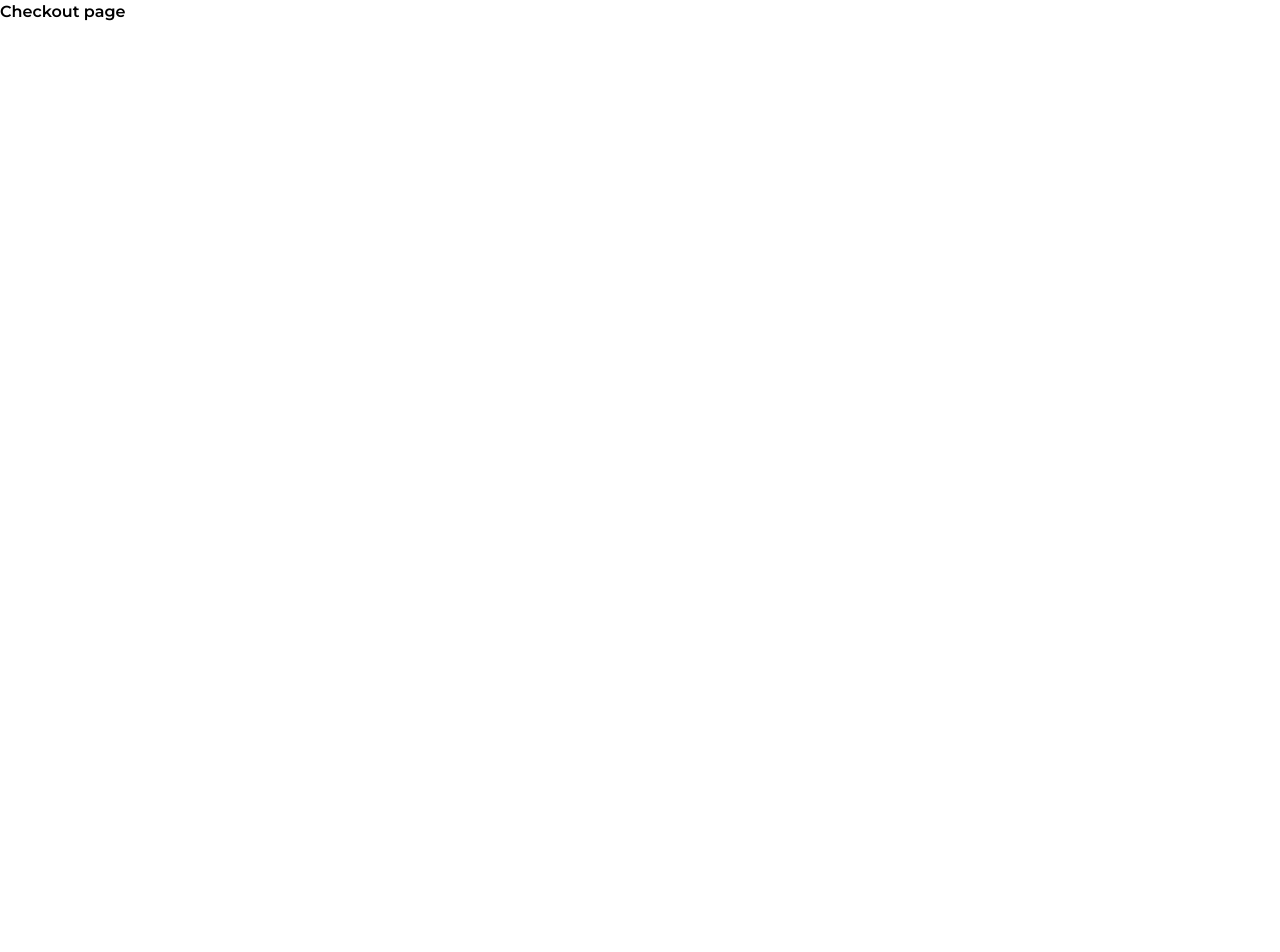
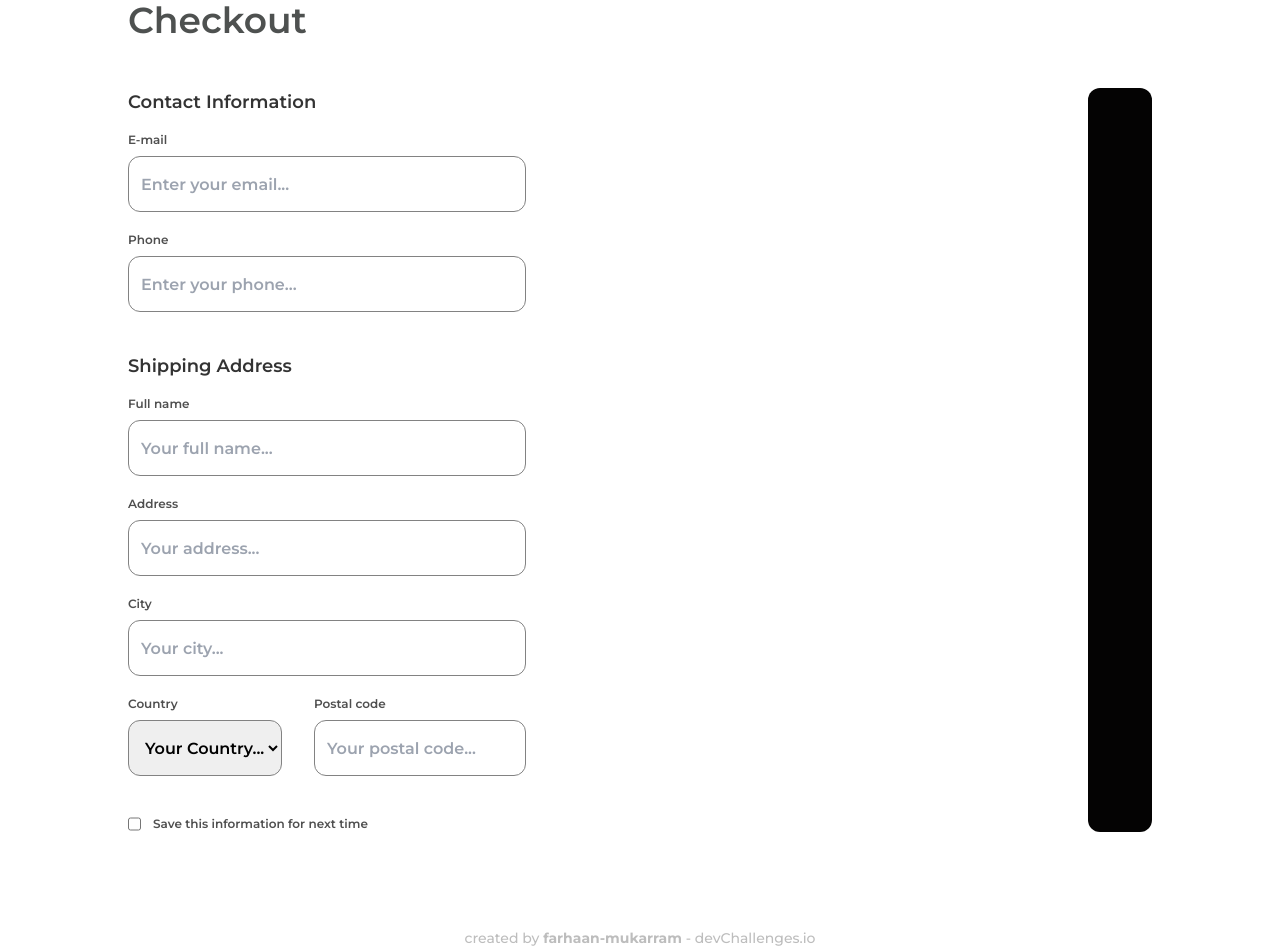
Before and after one commit to farhaan-mukarram/dev-challenges-checkout-page, a React (Vite) app: page / in a window 1280 px wide. Shown: the top 952 px of the page. Before the commit the page ends 800 px from the top, so only its background shows below. Built offline with nearby package versions, Linux system fonts and the light colour scheme.

Commit message:
feat: implement basic layout; add basic version of checkout form

```diff
--- a/src/App.tsx
+++ b/src/App.tsx
@@ -1,5 +1,14 @@
+import Container from "./components/Container";
+import Main from "./components/Main";
+import Footer from "./components/Footer";
+
 const App = () => {
-  return <div>Checkout page</div>;
+  return (
+    <Container>
+      <Main />
+      <Footer />
+    </Container>
+  );
 };
 
 export default App;
--- /dev/null
+++ b/src/components/Container/index.tsx
@@ -0,0 +1,7 @@
+import { type FunctionComponent, type PropsWithChildren } from "react";
+
+const Container: FunctionComponent<PropsWithChildren> = ({ children }) => {
+  return <div className="flex flex-col max-w-5xl mx-auto">{children}</div>;
+};
+
+export default Container;
--- /dev/null
+++ b/src/components/Footer/index.tsx
@@ -0,0 +1,30 @@
+const Footer = () => {
+  return (
+    <footer className="mt-24 mb-6 text-sm font-montserrat">
+      <p className="font-medium text-center text-[#BDBDBD]">
+        created by{" "}
+        <span className="font-bold">
+          <a
+            href="https://github.com/farhaan-mukarram/"
+            target="_blank"
+            rel="noopener noreferrer"
+            className="hover:underline"
+          >
+            farhaan-mukarram
+          </a>
+        </span>
+        {" - "}
+        <a
+          href="https://devchallenges.io/"
+          target="_blank"
+          rel="noopener noreferrer"
+          className="hover:underline"
+        >
+          devChallenges.io
+        </a>
+      </p>
+    </footer>
+  );
+};
+
+export default Footer;
--- /dev/null
+++ b/src/components/Main/index.tsx
@@ -0,0 +1,134 @@
+const Main = () => {
+  return (
+    <main className="flex flex-col min-h-screen space-y-12">
+      <h1 className="text-4xl text-[#4E5150]">Checkout</h1>
+
+      <section className="flex justify-between">
+        <form action="" className="flex flex-col space-y-10">
+          <section className="flex flex-col space-y-4">
+            <h2 className="text-lg text-[#333333]">Contact Information</h2>
+
+            <div className="flex flex-col space-y-5">
+              <div className="flex flex-col space-y-2">
+                <label className="text-xs text-[#4F4F4F]" htmlFor="email">
+                  E-mail
+                </label>
+                <input
+                  className="border border-[#828282] rounded-xl h-14 pl-3"
+                  type="email"
+                  name="email"
+                  id="email"
+                  placeholder="Enter your email..."
+                />
+              </div>
+
+              <div className="flex flex-col space-y-2">
+                <label className="text-xs text-[#4F4F4F]" htmlFor="phone">
+                  Phone
+                </label>
+                <input
+                  className="border border-[#828282] rounded-xl h-14 pl-3"
+                  type="tel"
+                  name="phone"
+                  id="phone"
+                  placeholder="Enter your phone..."
+                />
+              </div>
+            </div>
+          </section>
+
+          <section className="flex flex-col space-y-4">
+            <h2 className="text-lg text-[#333333]">Shipping Address</h2>
+
+            <div className="flex flex-col space-y-5">
+              <div className="flex flex-col space-y-2">
+                <label className="text-xs text-[#4F4F4F]" htmlFor="fullName">
+                  Full name
+                </label>
+                <input
+                  className="border border-[#828282] rounded-xl h-14 pl-3"
+                  type="text"
+                  name="fullName"
+                  id="fullName"
+                  placeholder="Your full name..."
+                />
+              </div>
+
+              <div className="flex flex-col space-y-2">
+                <label className="text-xs text-[#4F4F4F]" htmlFor="address">
+                  Address
+                </label>
+                <input
+                  className="border border-[#828282] rounded-xl h-14 pl-3"
+                  type="text"
+                  name="address"
+                  id="address"
+                  placeholder="Your address..."
+                />
+              </div>
+
+              <div className="flex flex-col space-y-2">
+                <label className="text-xs text-[#4F4F4F]" htmlFor="city">
+                  City
+                </label>
+                <input
+                  className="border border-[#828282] rounded-xl h-14 pl-3"
+                  type="text"
+                  name="city"
+                  id="city"
+                  placeholder="Your city..."
+                />
+              </div>
+
+              <div className="flex space-x-8">
+                <div className="flex flex-col space-y-2">
+                  <label className="text-xs text-[#4F4F4F]" htmlFor="country">
+                    Country
+                  </label>
+                  <select
+                    className="border border-[#828282] rounded-xl h-14 pl-3"
+                    name="country"
+                    id="country"
+                    placeholder="Your country..."
+                  >
+                    <option value="">Your Country...</option>
+                    <option value="countryA">Country A</option>
+                    <option value="countryB">Country B</option>
+                    <option value="countryC">Country C</option>
+                  </select>
+                </div>
+
+                <div className="flex flex-col space-y-2">
+                  <label
+                    className="text-xs text-[#4F4F4F]"
+                    htmlFor="postalCode"
+                  >
+                    Postal code
+                  </label>
+                  <input
+                    className="border border-[#828282] rounded-xl h-14 pl-3"
+                    type="text"
+                    name="postalCode"
+                    id="postalCode"
+                    placeholder="Your postal code..."
+                  />
+                </div>
+              </div>
+            </div>
+          </section>
+
+          <div className="flex mt-6 space-x-3">
+            <input type="checkbox" name="saveInfo" id="saveInfo" />
+            <p className="text-[#4F4F4F] text-xs">
+              Save this information for next time
+            </p>
+          </div>
+        </form>
+
+        <section className="bg-[#040303] rounded-xl p-8"></section>
+      </section>
+    </main>
+  );
+};
+
+export default Main;
```
